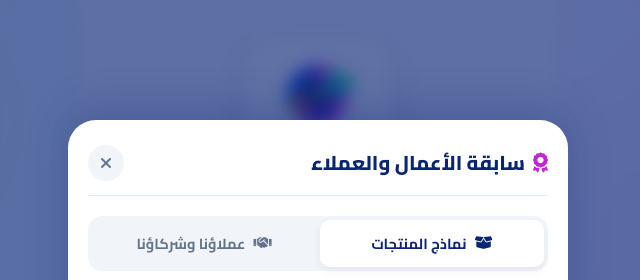
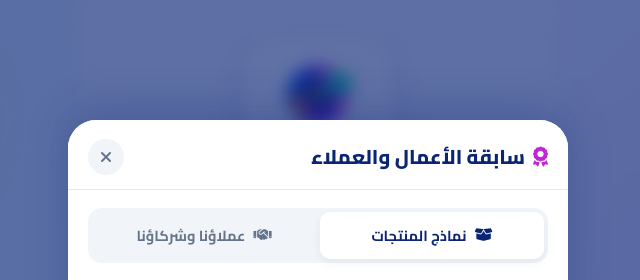
Before and after one commit to I-Ahmed-Mohamed/Olympic-Printing, a plain HTML site: page index.html in a window 1280 px wide. Both pictures are taken after a click on the button 640 px from the left and 567 px from the top of the page. Shown: the top 280 px of the page, without its empty margins (322-962 px from the left). Drawn offline with Linux system fonts and the light colour scheme.

Commit message:
fix: lock modal header cleanly at the top and encapsulate scrollable body without top gap

```diff
--- a/index.html
+++ b/index.html
@@ -420,8 +420,8 @@
       max-width: 500px;
       max-height: 85vh;
       border-radius: 28px 28px 0 0;
-      padding: 24px 20px 30px;
-      overflow-y: auto;
+      padding: 0;
+      overflow: hidden;
       transform: translateY(100%);
       transition: transform 0.35s cubic-bezier(0.16, 1, 0.3, 1);
       box-shadow: 0 -10px 40px rgba(11, 37, 117, 0.25);
@@ -437,9 +437,19 @@
       display: flex;
       align-items: center;
       justify-content: space-between;
-      margin-bottom: 20px;
-      padding-bottom: 14px;
+      padding: 18px 20px 14px;
       border-bottom: 1px solid var(--border-color);
+      background: #ffffff;
+      flex-shrink: 0;
+      z-index: 10;
+      margin-bottom: 0;
+    }
+
+    .modal-body {
+      padding: 18px 20px 30px;
+      overflow-y: auto;
+      flex-grow: 1;
+      -webkit-overflow-scrolling: touch;
     }
 
     .modal-header h2 {
@@ -928,8 +938,10 @@
         </button>
       </div>
 
-      <!-- Navigation Tabs -->
-      <div class="tabs-nav">
+      <!-- Scrollable Modal Body (Header stays fixed at top) -->
+      <div class="modal-body">
+        <!-- Navigation Tabs -->
+        <div class="tabs-nav">
         <button class="tab-btn active" id="tabProductsBtn" onclick="switchTab('products')">
           <i class="fas fa-box-open"></i> نماذج المنتجات
         </button>
@@ -1112,8 +1124,9 @@
         </div>
       </div>
 
-    </div>
-  </div>
+      </div> <!-- End .modal-body -->
+    </div> <!-- End .modal-sheet -->
+  </div> <!-- End .modal-overlay -->
 
   <!-- Fullscreen Lightbox -->
   <div class="lightbox-modal" id="lightboxModal" onclick="closeLightbox()">
```
